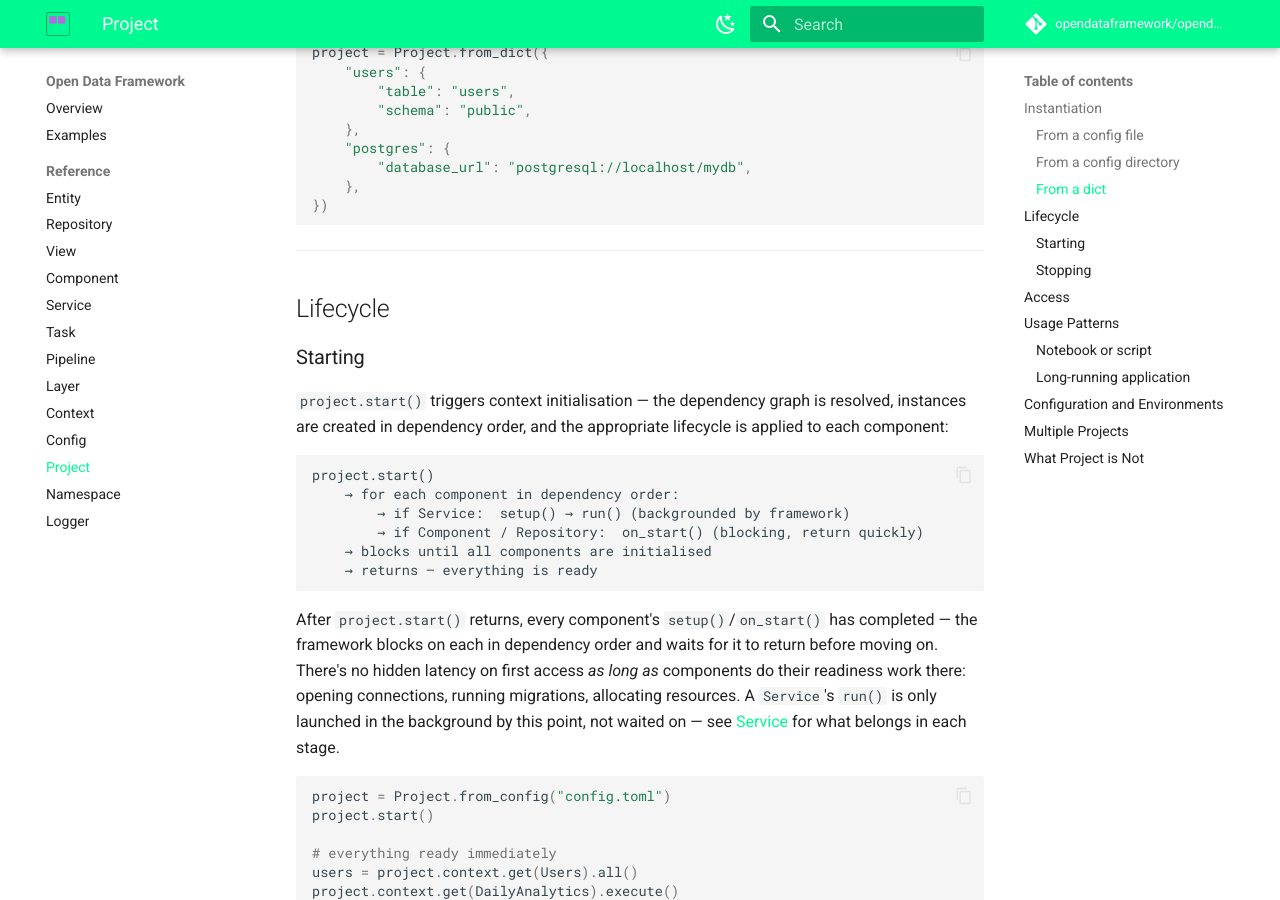
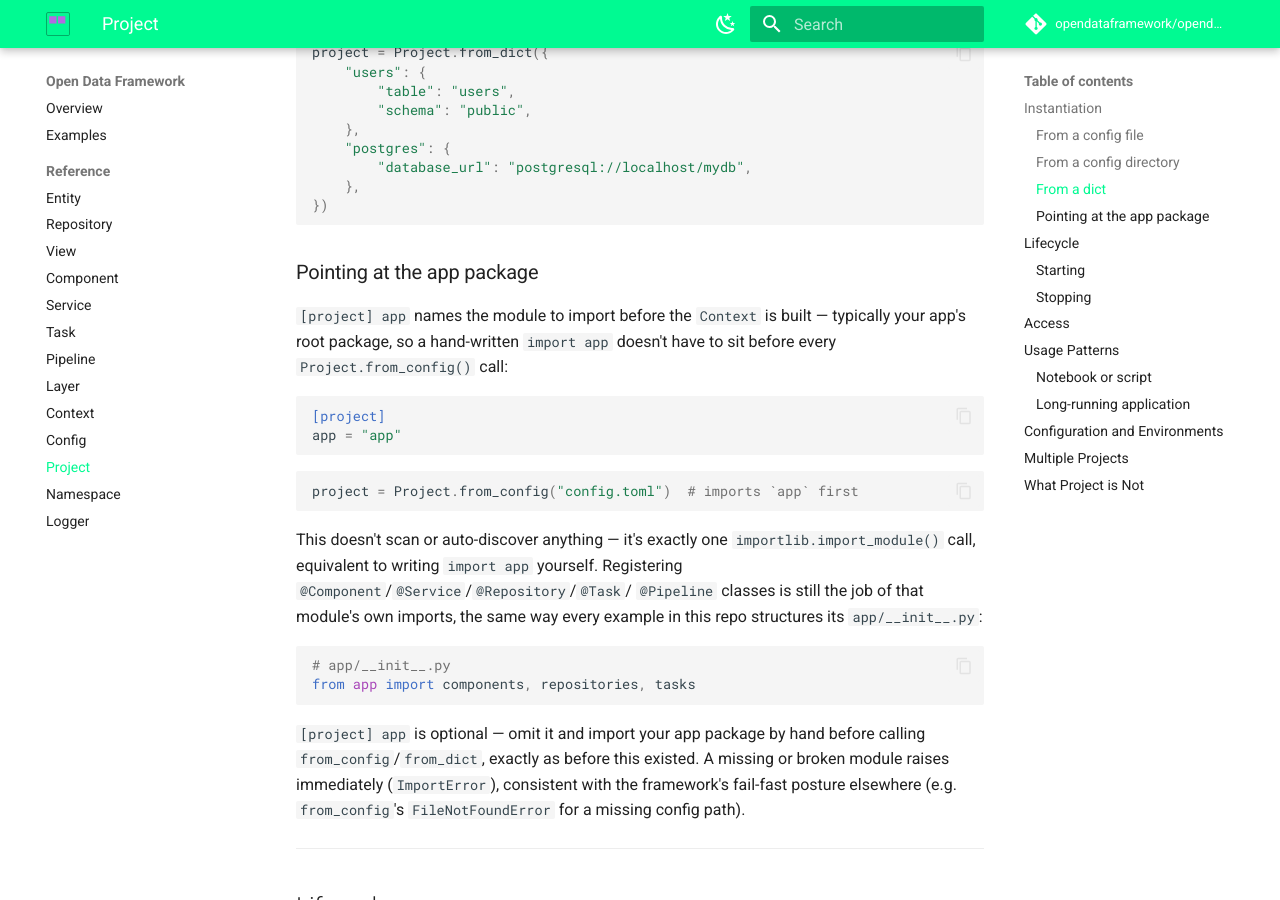
Before and after one commit to opendataframework/opendataframework, an MkDocs documentation site: the page built from docs/project.md, in a window 1280 px wide and 900 px high, scrolled down 921 px. Built offline with MkDocs 1.6.1 and Material for MkDocs 9.7.7, drawn with Linux system fonts in a browser that asks for light colours; comment, search, counter and statistics services are not loaded.

Commit message:
:sparkles: feat(project): auto-import the app package via [project] app
Project.from_dict() now imports the module named under [project] app (if
present) before constructing the Context — equivalent to writing
`import app` by hand before calling from_config()/from_dict(). from_config()
gets this for free since it delegates to from_dict(). Fails fast on a
missing/broken module (ImportError propagates uncaught).

The named module's own imports stay responsible for registering
framework-decorated classes — e.g. an app/__init__.py that imports
app.components, app.repositories, etc., exactly as every example in this
repo already structures itself. This mirrors the sibling odf package's
`odf run --app app` naming convention for "the root package" rather than
introducing a second, parallel list of submodules to keep in sync with
app/__init__.py's own imports.

Retrofits examples/02-component-and-context to demonstrate it: config.toml
sets [project] app = "app", so the entrypoint no longer needs a
hand-written `import app` before Project.from_config().

````diff
--- a/docs/project.md
+++ b/docs/project.md
@@ -49,6 +49,38 @@ project = Project.from_dict({
     },
 })
 ```
+
+### Pointing at the app package
+
+`[project] app` names the module to import before the `Context` is built —
+typically your app's root package, so a hand-written `import app` doesn't
+have to sit before every `Project.from_config()` call:
+
+```toml
+[project]
+app = "app"
+```
+
+```python
+project = Project.from_config("config.toml")  # imports `app` first
+```
+
+This doesn't scan or auto-discover anything — it's exactly one
+`importlib.import_module()` call, equivalent to writing `import app`
+yourself. Registering `@Component`/`@Service`/`@Repository`/`@Task`/
+`@Pipeline` classes is still the job of that module's own imports, the same
+way every example in this repo structures its `app/__init__.py`:
+
+```python
+# app/__init__.py
+from app import components, repositories, tasks
+```
+
+`[project] app` is optional — omit it and import your app package by hand
+before calling `from_config`/`from_dict`, exactly as before this existed. A
+missing or broken module raises immediately (`ImportError`), consistent
+with the framework's fail-fast posture elsewhere (e.g. `from_config`'s
+`FileNotFoundError` for a missing config path).
 
 ---
 
````
Also changed, not shown: docs/config.md (+18 -0 lines), docs/context.md (+11 -0 lines), examples/02-component-and-context/README.md (+10 -2 lines), 4 other files.
